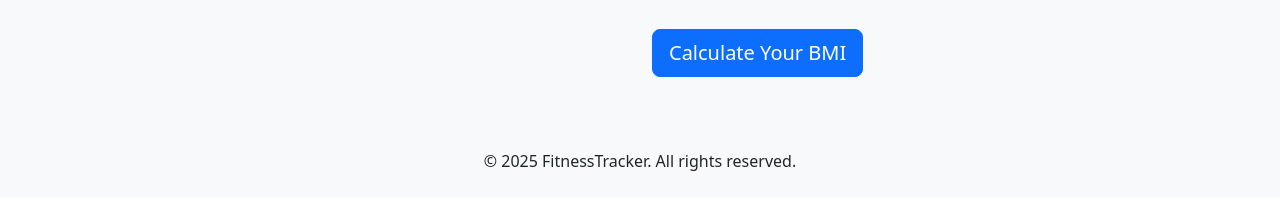
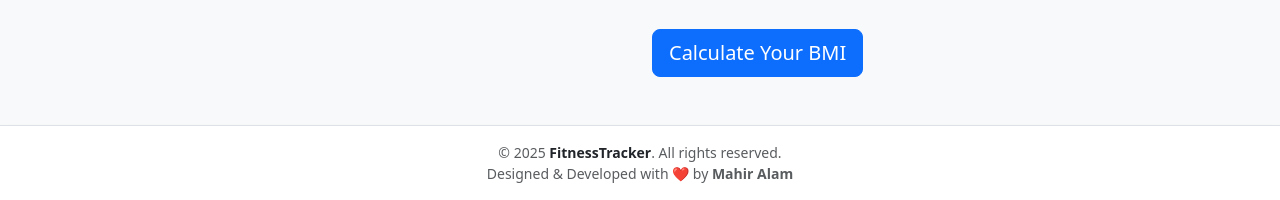
Before and after one commit to mtarique/fitness-tracker-web, a plain HTML site: page index.html in a window 1280 px wide. Shown: the part 1181-1381 px from the top of the page. Drawn offline with nearby package versions, Linux system fonts and the light colour scheme; some packages are replaced by stand-ins of ours; a script that the page names is missing.

Commit message:
Revamp footer section with updated design and attribution for FitnessTracker

```diff
--- a/index.html
+++ b/index.html
@@ -147,9 +147,19 @@
     </section>
 
     <!-- Footer -->
-    <footer class="text-center py-4 bg-light">
-        <p class="mb-0">&copy; 2025 FitnessTracker. All rights reserved.</p>
-    </footer>
+    <!-- <footer class="text-center py-4 bg-light">
+        <p class="mb-0">&copy; 2025 FitnessTracker. All rights reserved | Designed and Developed with ❤️ by Mahir Alam</p>
+    </footer> -->
+    <!-- Footer -->
+<footer class="footer mt-auto py-3 bg-white border-top shadow-sm text-center">
+  <div class="container">
+    <p class="mb-0 text-muted small">
+      &copy; 2025 <span class="fw-semibold text-dark">FitnessTracker</span>.
+      All rights reserved.<br>
+      Designed & Developed with <span class="text-danger">❤️</span> by <strong>Mahir Alam</strong>
+    </p>
+  </div>
+</footer>
 
     <script src="https://cdnjs.cloudflare.com/ajax/libs/jquery/3.7.1/jquery.min.js"
         integrity="sha512-v2CJ7UaYy4JwqLDIrZUI/4hqeoQieOmAZNXBeQyjo21dadnwR+8ZaIJVT8EE2iyI61OV8e6M8PP2/4hpQINQ/g=="
```
